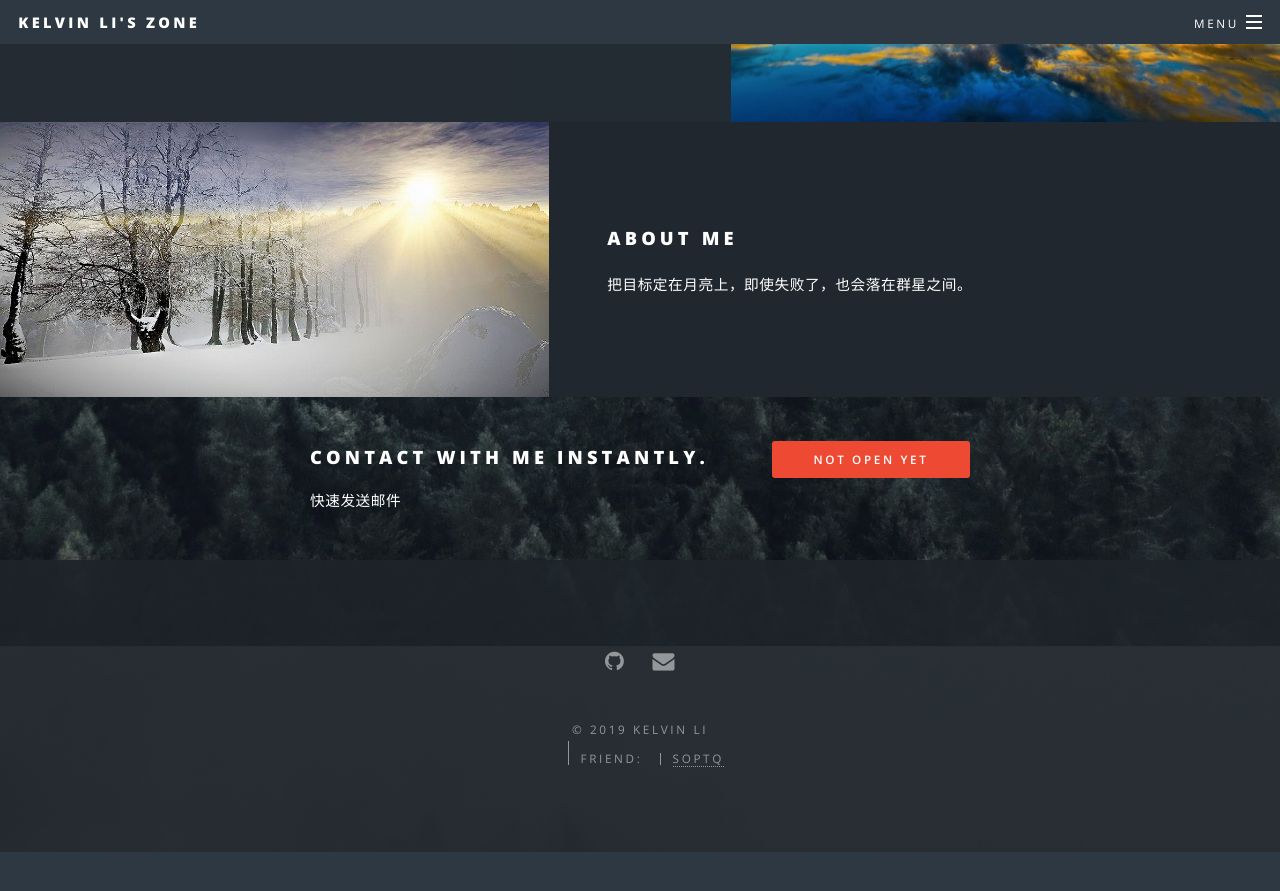
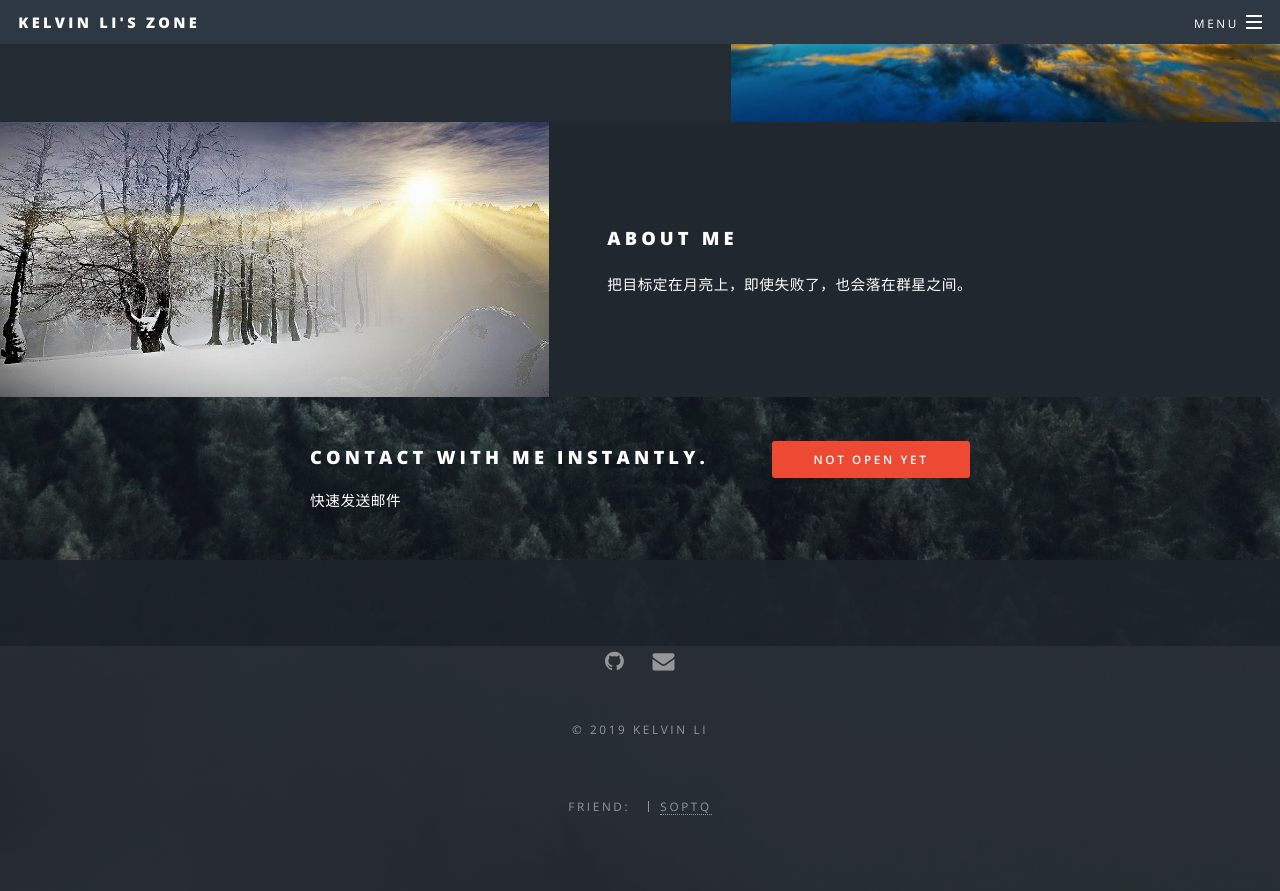
Before and after one commit to RivuletSonata/RivuletSonata.github.io, a Jekyll site: the page built from index.md, in a window 1280 px wide and 900 px high, scrolled down 1915 px. Shown: the top 891 px of the window. Built offline with Jekyll 4.4.1, drawn with Linux system fonts in a browser that asks for light colours; before the commit the page ends 2767 px from its top, so only the background shows below that.

Commit message:
Update footer.html

```diff
--- a/_includes/footer.html
+++ b/_includes/footer.html
@@ -32,9 +32,13 @@
             {{ site.owner.name }}
         {% else %}
             {{ site.title }}
-    {% endif %}</li>
+        {% endif %}
+    </li>
         <!--<li><a href="{{ '/credits/' | prepend: site.baseurl }}">Credits</a></li> -->
+
+  </ul>
   </br>
+  <ul class="copyright">
     <li></br>Friend:</li>
     <li><a href="https://soptq.me">Soptq</a></li>
   </ul>
```
Lines whose indentation alone changed are shown as unchanged.
